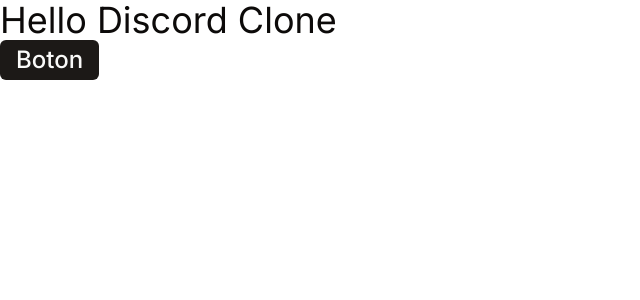
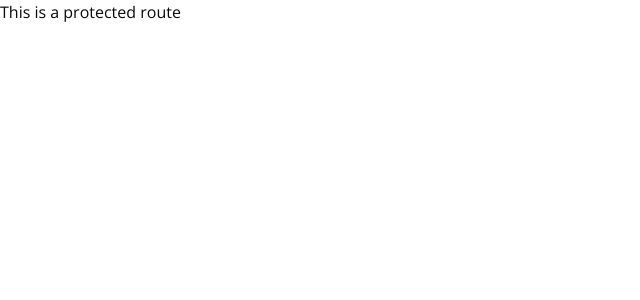
Before and after one commit to octavio-acevedo-sanchez/clone-discord, a Next.js app: page / in a window 1280 px wide. Shown: the top 300 px of the page, without its empty margins (0-640 px from the left). Built offline with nearby package versions, Linux system fonts and the light colour scheme.

Commit message:
Added Folders setup

```diff
--- /dev/null
+++ b/app/(auth)/(routes)/login/page.tsx
@@ -0,0 +1,5 @@
+const LoginPage = () => {
+	return <div>LoginPage</div>;
+};
+
+export default LoginPage;
--- /dev/null
+++ b/app/(auth)/(routes)/register/page.tsx
@@ -0,0 +1,5 @@
+const LoginPage = () => {
+	return <div>RegisterPage</div>;
+};
+
+export default LoginPage;
--- /dev/null
+++ b/app/(auth)/layout.tsx
@@ -0,0 +1,9 @@
+const LayoutAuth = ({
+	children
+}: {
+	children: React.ReactNode;
+}): React.ReactNode => {
+	return <div>Menu Auth {children}</div>;
+};
+
+export default LayoutAuth;
--- /dev/null
+++ b/app/(main)/(routes)/page.tsx
@@ -0,0 +1,3 @@
+export default function Home(): React.ReactNode {
+	return <div>This is a protected route</div>;
+}
--- a/app/layout.tsx
+++ b/app/layout.tsx
@@ -1,11 +1,11 @@
 import type { Metadata } from 'next';
-import { Inter } from 'next/font/google';
+import { Open_Sans } from 'next/font/google';
 import './globals.css';
 
-const inter = Inter({ subsets: ['latin'] });
+const font = Open_Sans({ subsets: ['latin'] });
 
 export const metadata: Metadata = {
-	title: 'Create Next App',
+	title: 'Team Chat Application',
 	description: 'Generated by create next app'
 };
 
@@ -16,7 +16,7 @@
 }>): React.ReactNode {
 	return (
 		<html lang='en'>
-			<body className={inter.className}>{children}</body>
+			<body className={font.className}>{children}</body>
 		</html>
 	);
 }
--- a/app/page.tsx
+++ /dev/null
@@ -1,10 +0,0 @@
-import { Button } from '@/components/ui/button';
-
-export default function Home(): React.ReactNode {
-	return (
-		<>
-			<p className='text-4xl'>Hello Discord Clone</p>
-			<Button className='text-2xl'>Boton</Button>
-		</>
-	);
-}
```
